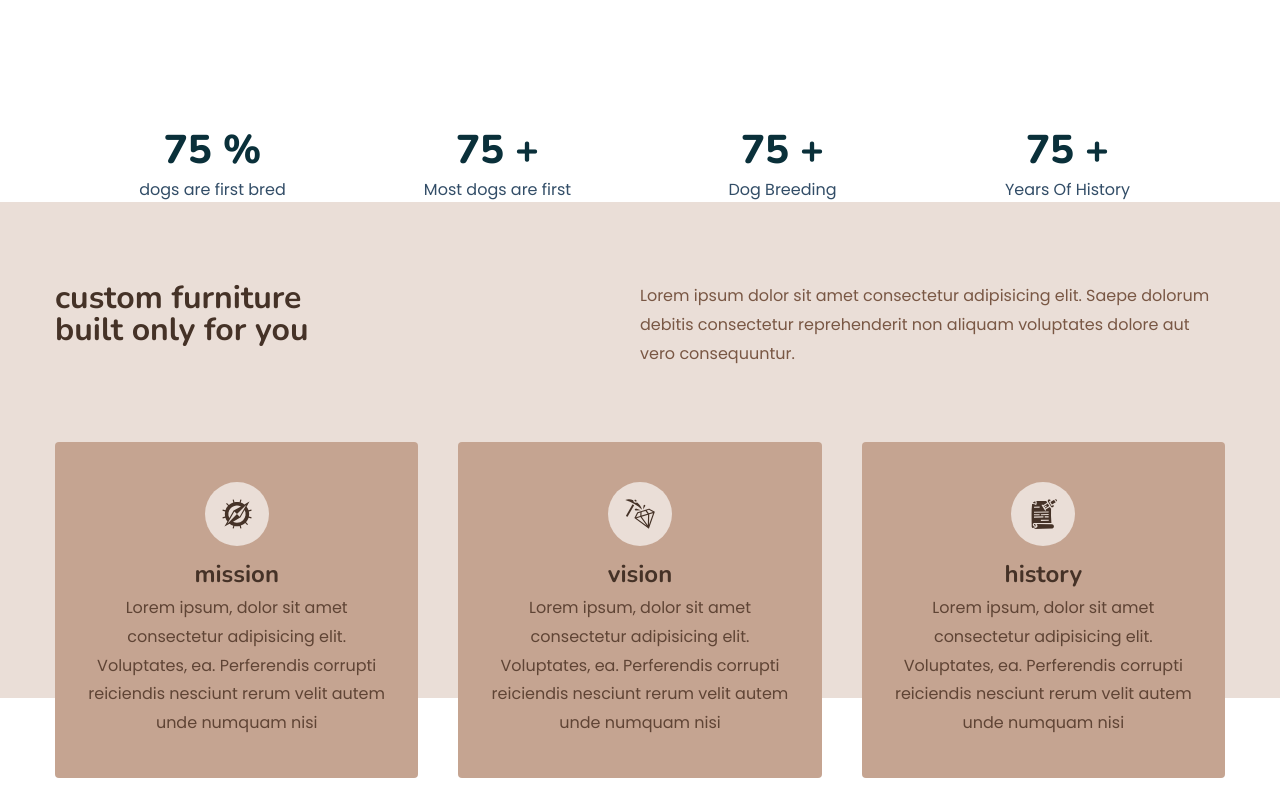
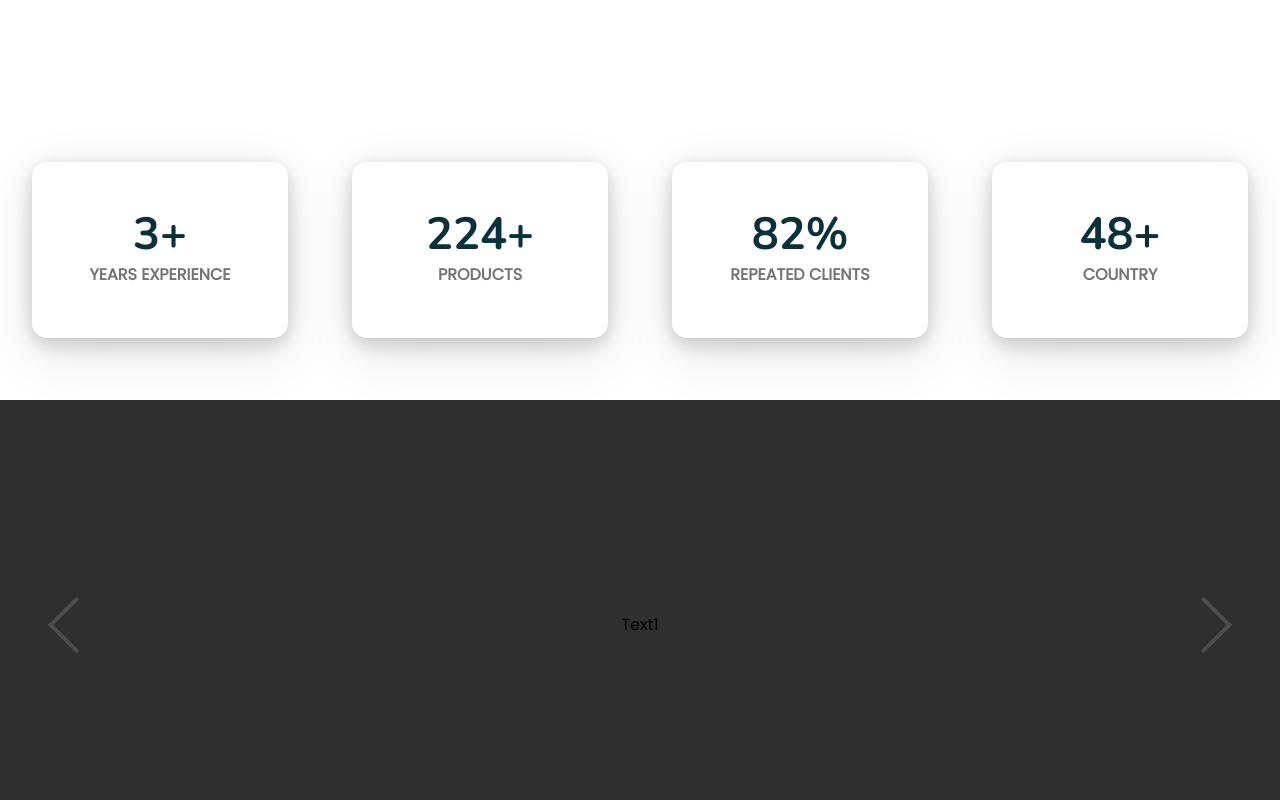
Before and after one commit to kpatel1999/kahu-life-science, a Next.js app: page / in a window 1280 px wide. Shown: the part 1180-1980 px from the top of the page. Built offline with nearby package versions, Linux system fonts and the light colour scheme.

Commit message:
Added counter in home page

```diff
--- a/components/HomePage/components/Counter/index.tsx
+++ b/components/HomePage/components/Counter/index.tsx
@@ -1,102 +1,109 @@
-import React from 'react';
-import CountUp from 'react-countup';
+import React from "react";
+import CountUp from "react-countup";
+import styled from "styled-components";
+import { green } from "../../../../styles/colors";
 
-function index() {
+const Row = styled.div`
+  display: flex;
+  justify-content: center;
+
+  @media only screen and (max-width: 768px) {
+    display: grid;
+    grid-template-columns: repeat(2, 1fr);
+  }
+
+  @media only screen and (max-width: 740px) {
+    display: block;
+  }
+`;
+
+export const Lable = styled.p`
+  color: #747474;
+  text-transform: uppercase;
+  margin-bottom: 0;
+  font-weight: 600;
+  line-height: 26px;
+`;
+
+const CardContainer = styled.div`
+  padding: 2rem;
+  width: 20rem;
+
+  @media only screen and (max-width: 740px) {
+    width: 100%;
+  }
+`;
+
+export const Count = styled.h2`
+  font-size: 45px;
+  margin-bottom: 5px;
+  display: flex;
+  align-items: center;
+  justify-content: center;
+  -webkit-transition-duration: 600ms;
+  transition-duration: 600ms;
+  font-weight: 700 !important;
+`;
+
+export const TextWrapper = styled.div`
+  text-align: center;
+  background: #fff;
+  padding: 50px 40px;
+  border-radius: 15px;
+  box-shadow: 0px 92px 139.16px 2.84px rgb(0 0 0 / 5%);
+  margin-bottom: 30px;
+  box-shadow: rgba(17, 17, 26, 0.1) 0px 4px 16px,
+    rgba(17, 17, 26, 0.1) 0px 8px 24px, rgba(17, 17, 26, 0.1) 0px 16px 56px;
+
+  &:hover ${Count} {
+    color: ${green};
+  }
+`;
+
+interface CardI {
+  lable: string;
+  count: number;
+  suffix: string;
+}
+
+const Card = ({ lable, count, suffix }: CardI) => {
   return (
-    <>
-      <div className="container">
-        <div className="row text-center">
-          <div className="col-lg-3 col-md-4 col-sm-6">
-            <div className="counter-item">
-              <h2 className="count">
-                <span className="odometer">
+    <CardContainer>
+      <TextWrapper>
+        <Count>
           <CountUp
-                    className="account-balance"
             start={0}
-                    end={75}
+            end={count}
             duration={2.75}
             useEasing={true}
             useGrouping={true}
-                    separator=" "
+            // separator=" "
             // decimals={4}
             // decimal=","
             // prefix="EUR "
-                    suffix=" %"
+            suffix={suffix}
           />
-                </span>
-              </h2>
-              <p>dogs are first bred</p>
-            </div>
-          </div>
-          <div className="col-lg-3 col-md-4 col-sm-6">
-            <div className="counter-item">
-              <h2 className="count">
-                <span className="odometer">
-                  <CountUp
-                    className="account-balance"
-                    start={0}
-                    end={75}
-                    duration={2.75}
-                    useEasing={true}
-                    useGrouping={true}
-                    separator=" "
-                    // decimals={4}
-                    // decimal=","
-                    // prefix="EUR "
-                    suffix=" +"
-                  />
-                </span>
-              </h2>
-              <p>Most dogs are first</p>
-            </div>
-          </div>
-          <div className="col-lg-3 col-md-4 col-sm-6">
-            <div className="counter-item">
-              <h2 className="count">
-                <span className="odometer">
-                  <CountUp
-                    className="account-balance"
-                    start={0}
-                    end={75}
-                    duration={2.75}
-                    useEasing={true}
-                    useGrouping={true}
-                    separator=" "
-                    // decimals={4}
-                    // decimal=","
-                    // prefix="EUR "
-                    suffix=" +"
-                  />
-                </span>
-              </h2>
-              <p>Dog Breeding</p>
-            </div>
-          </div>
-          <div className="col-lg-3 col-md-4 col-sm-6">
-            <div className="counter-item">
-              <h2 className="count">
-                <span className="odometer">
-                  <CountUp
-                    className="account-balance"
-                    start={0}
-                    end={75}
-                    duration={2.75}
-                    useEasing={true}
-                    useGrouping={true}
-                    separator=" "
-                    // decimals={4}
-                    // decimal=","
-                    // prefix="EUR "
-                    suffix=" +"
-                  />
-                </span>
-              </h2>
-              <p>Years Of History</p>
-            </div>
-          </div>
-        </div>
-      </div>
-    </>
+        </Count>
+        <Lable>{lable}</Lable>
+      </TextWrapper>
+    </CardContainer>
+  );
+};
+
+function index() {
+  const datas = [
+    { lable: "Years Experience", count: 3, suffix: "+" },
+    { lable: "Products", count: 224, suffix: "+" },
+    { lable: "Repeated Clients", count: 82, suffix: "%" },
+    { lable: "Country", count: 48, suffix: "+" },
+  ];
+
+  return (
+    <Row>
+      {datas.map((item) => (
+        <Card {...item} />
+      ))}
+    </Row>
   );
 }
 
--- /dev/null
+++ b/components/HomePage/components/UserSlider/data.js
@@ -0,0 +1,40 @@
+const people = [
+  {
+    id: 1,
+    image:
+      'https://res.cloudinary.com/diqqf3eq2/image/upload/v1595959131/person-2_ipcjws.jpg',
+    name: 'maria ferguson',
+    title: 'office manager',
+    quote:
+      'Fingerstache umami squid, kinfolk subway tile selvage tumblr man braid viral kombucha gentrify fanny pack raclette pok pok mustache.',
+  },
+  {
+    id: 2,
+    image:
+      'https://res.cloudinary.com/diqqf3eq2/image/upload/v1586883417/person-3_ipa0mj.jpg',
+    name: 'john doe',
+    title: 'regular guy',
+    quote:
+      'Gastropub sustainable tousled prism occupy. Viral XOXO roof party brunch actually, chambray listicle microdosing put a bird on it paleo subway tile squid umami.',
+  },
+  {
+    id: 3,
+    image:
+      'https://res.cloudinary.com/diqqf3eq2/image/upload/v1595959121/person-1_aufeoq.jpg',
+    name: 'peter smith',
+    title: 'product designer',
+    quote:
+      'Drinking vinegar polaroid street art echo park, actually semiotics next level butcher master cleanse hammock flexitarian ethical paleo.',
+  },
+  {
+    id: 4,
+    image:
+      'https://res.cloudinary.com/diqqf3eq2/image/upload/v1586883334/person-1_rfzshl.jpg',
+    name: 'susan andersen',
+    title: 'the boss',
+    quote:
+      'Marfa af yr 3 wolf moon kogi, readymade distillery asymmetrical seitan kale chips fingerstache cloud bread mustache twee messenger bag. ',
+  },
+];
+
+export default people;
--- /dev/null
+++ b/components/HomePage/components/UserSlider/index.tsx
@@ -0,0 +1,93 @@
+import React, { useState, useEffect } from "react";
+import { FiChevronRight, FiChevronLeft } from "react-icons/fi";
+import { FaQuoteRight } from "react-icons/fa";
+import data from "./data";
+import styled from "styled-components";
+
+import AwesomeSlider from "react-awesome-slider";
+import "react-awesome-slider/dist/styles.css";
+
+const SectionCenter = styled.div`
+  margin: 0 auto;
+  margin-bottom: 10rem;
+  height: 450px;
+  text-align: center;
+  position: relative;
+  display: flex;
+  overflow: hidden;
+`;
+
+const UserSlider = () => {
+  return (
+    <SectionCenter>
+      <AwesomeSlider
+        infinite
+        mobileTouch
+        transitionDelay={2}
+        animation="cubeAnimation"
+      >
+        <div> Text1 </div>
+        <div> Text2 </div>
+        <div> Text3 </div>
+        <div> Text4 </div>
+        <div> Text5 </div>
+      </AwesomeSlider>
+    </SectionCenter>
+  );
+};
+
+export default UserSlider;
+
+const Title = styled.p`
+  text-transform: capitalize;
+  margin-bottom: 0.75rem;
+  color: red;
+`;
+
+const Text = styled.p`
+  max-width: 35em;
+  margin: 0 auto;
+  margin-top: 2rem;
+  line-height: 2;
+  color: var(--clr-grey-5);
+`;
+
+const PersonImage = styled.img`
+  border-radius: 50%;
+  margin-bottom: 1rem;
+  width: 150px;
+  height: 150px;
+  object-fit: cover;
+  border: 4px solid var(--clr-grey-8);
+  box-shadow: var(--dark-shadow);
+`;
+
+const SFaQuoteRight = styled(FaQuoteRight)`
+  font-size: 3rem;
+  margin-top: 1rem;
+  color: var(--clr-primary-5);
+`;
+
+const H2 = styled.h2`
+  display: flex;
+  align-items: center;
+  justify-content: center;
+  font-weight: 500;
+`;
+
+const Span = styled.span`
+  font-size: 0.85em;
+  color: var(--clr-primary-5);
+  margin-right: 1rem;
+  font-weight: 700;
+`;
+
+const Articale = styled.article`
+  position: absolute;
+  top: 0;
+  left: 0;
+  width: 100%;
+  height: 100%;
+  opacity: 0;
+  transition: var(--transition);
+`;
--- a/components/HomePage/components/VisionMission/data.tsx
+++ b/components/HomePage/components/VisionMission/data.tsx
@@ -1,22 +1,17 @@
 import { GiCompass, GiDiamondHard, GiStabbedNote } from "react-icons/gi";
+import { sky, green } from "../../../../styles/colors";
 
 export const services = [
   {
     id: 1,
-    icon: <GiCompass />,
-    title: "mission",
-    text: "Lorem ipsum, dolor sit amet consectetur adipisicing elit. Voluptates, ea. Perferendis corrupti reiciendis nesciunt rerum velit autem unde numquam nisi",
+    icon: <GiDiamondHard />,
+    title: "Vision",
+    text: "we become global healthcare organization and to be recognized as domestic and internationally integrated healthcare and pharmaceutical company through Innovation, Quality and Competence.To become the leading pharmaceutical player in the industry by assuring high quality standards and cost effective products at all times. We want to mark our presence in the society by creating a portfolio of low cost medicines available to all.",
   },
   {
     id: 2,
-    icon: <GiDiamondHard />,
-    title: "vision",
-    text: "Lorem ipsum, dolor sit amet consectetur adipisicing elit. Voluptates, ea. Perferendis corrupti reiciendis nesciunt rerum velit autem unde numquam nisi",
-  },
-  {
-    id: 3,
-    icon: <GiStabbedNote />,
-    title: "history",
-    text: "Lorem ipsum, dolor sit amet consectetur adipisicing elit. Voluptates, ea. Perferendis corrupti reiciendis nesciunt rerum velit autem unde numquam nisi",
+    icon: <GiCompass />,
+    title: "Mission",
+    text: "our social responsibilities of delivering highest standard healthcare services to all segments of society without compromising on our core values of integrity, good ethics and commitment.To become a globally acclaimed pharmaceutical company through development and introduction of wide portfolio of Pharmaceutical.",
   },
 ];
--- a/components/HomePage/components/VisionMission/index.tsx
+++ b/components/HomePage/components/VisionMission/index.tsx
@@ -1,5 +1,6 @@
 import React from "react";
 import styled from "styled-components";
+import { green } from "../../../../styles/colors";
 import { services } from "./data";
 const Services = () => {
   return (
@@ -35,11 +36,10 @@ const Services = () => {
 const Wrapper = styled.section`
   h3,
   h4 {
-    color: var(--clr-primary-1);
+    color: ${green};
   }
   padding: 5rem 0;
-
-  background: var(--clr-primary-10);
+  background: #f5f2eb;
 
   .header h3 {
     margin-bottom: 2rem;
@@ -55,10 +55,12 @@ const Wrapper = styled.section`
     gap: 2.5rem;
   }
   .service {
-    background: var(--clr-primary-7);
+    background: #fff;
     text-align: center;
     padding: 2.5rem 2rem;
-    border-radius: var(--radius);
+    border-radius: 1rem;
+    box-shadow: rgba(17, 17, 26, 0.1) 0px 4px 16px,
+      rgba(17, 17, 26, 0.1) 0px 8px 24px, rgba(17, 17, 26, 0.1) 0px 16px 56px;
     p {
       color: var(--clr-primary-2);
     }
--- a/components/HomePage/index.tsx
+++ b/components/HomePage/index.tsx
@@ -7,6 +7,7 @@ import Patnears from "./components/Patnears";
 import VisionMission from "./components/VisionMission";
 import CountUp from "./components/Counter";
 import Slider from "./components/Slider";
+import UserSlider from "./components/UserSlider";
 
 const Homepage = () => {
   return (
@@ -15,6 +16,7 @@ const Homepage = () => {
       {/* <Hero /> */}
       <Patnears />
       <CountUp />
+      <UserSlider />
       <VisionMission />
     </S.Wrapper>
   );
--- a/package.json
+++ b/package.json
@@ -15,13 +15,13 @@
     "axios": "^0.27.2",
     "next": "12.1.5",
     "react": "18.0.0",
+    "react-awesome-slider": "^4.1.0",
     "react-countup": "^6.2.0",
     "react-dom": "18.0.0",
     "react-icons": "^4.3.1",
     "react-multi-carousel": "^2.8.0",
     "spinners-react": "^1.0.7",
     "styled-components": "^5.3.5"
-
   },
   "devDependencies": {
     "@types/node": "17.0.25",
--- a/styles/globals.css
+++ b/styles/globals.css
@@ -121,7 +121,7 @@ a, a:focus {
 
 * ::-webkit-scrollbar
 {
-  width: 0.9rem;
+  width: 10px;
   background-color: transparent;
 }
 
```
Lines whose indentation alone changed are shown as unchanged.
